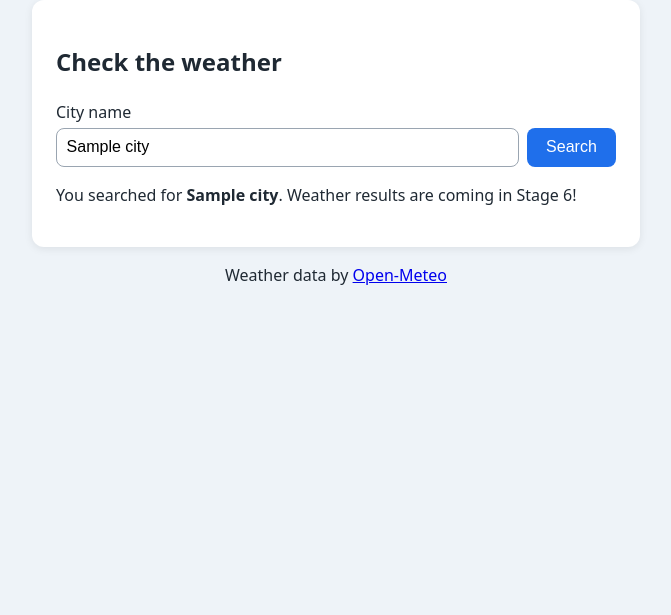
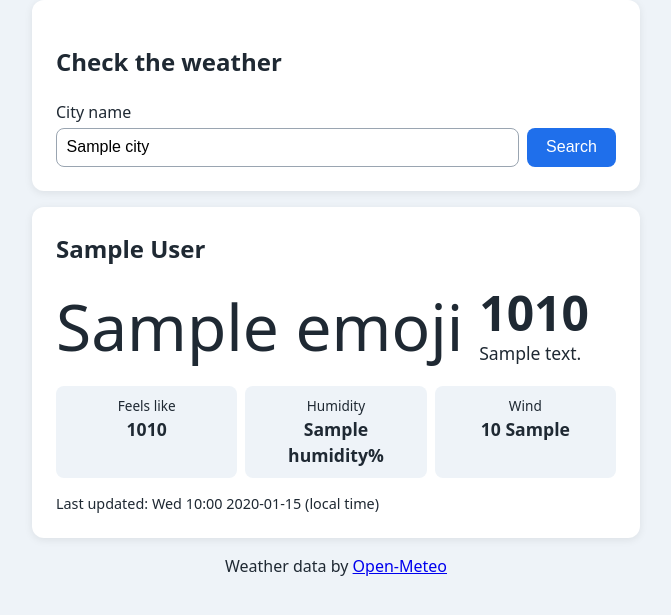
Before and after one commit to Bimsar/weather-app, a Flask app: template app/templates/index.html in a window 1280 px wide. Shown: the part 62-677 px from the top of the page, without its empty margins (304-975 px from the left). Run offline with Flask 3, Linux system fonts and the light colour scheme; the template is opened without the code that fills it: most values are stand-ins (such as "Sample title", 1, 10 or a date in 2020).

Commit message:
feat: show current weather on search with friendly error handling
Co-Authored-By: Claude Opus 5.5 <noreply@anthropic.com>
Claude-Session: https://claude.ai/code/session_01EAmvhS3okt4fNRSA53nZJd

```diff
--- a/app/static/css/style.css
+++ b/app/static/css/style.css
@@ -41,3 +41,33 @@ body {
 }
 
 .error { background: var(--error-bg); color: var(--error-text); padding: 0.75rem; border-radius: 8px; }
+
+/* --- Weather card (Stage 6) --- */
+.card + .card { margin-top: 1rem; }
+
+.weather-card h2 { margin-top: 0; }
+
+.weather-main { display: flex; align-items: center; gap: 1rem; }
+.weather-emoji { font-size: 4rem; line-height: 1; }
+.temperature { font-size: 3rem; font-weight: bold; margin: 0; line-height: 1.1; }
+.condition { margin: 0; font-size: 1.1rem; }
+
+.weather-details {
+    display: grid;
+    grid-template-columns: repeat(3, 1fr);
+    gap: 0.5rem;
+    margin: 1.25rem 0 0;
+}
+.weather-details div { background: var(--bg); border-radius: 8px; padding: 0.6rem; text-align: center; }
+.weather-details dt { font-size: 0.85rem; }
+.weather-details dd { margin: 0; font-weight: bold; font-size: 1.1rem; }
+
+.updated { font-size: 0.9rem; margin-bottom: 0; }
+
+/* --- Error page --- */
+.error-page { text-align: center; }
+.error-emoji { font-size: 3rem; margin: 0; }
+.button {
+    display: inline-block; padding: 0.6rem 1.2rem; border-radius: 8px;
+    background: var(--primary); color: #fff; text-decoration: none;
+}
--- a/app/templates/index.html
+++ b/app/templates/index.html
@@ -1,4 +1,6 @@
 {% extends "base.html" %}
+
+{% block title %}{% if report %}Weather in {{ report.location.name }} · {% endif %}Weather App{% endblock %}
 
 {% block content %}
 <section class="card">
@@ -18,9 +20,48 @@
         {# role="alert" makes screen readers read the error out loud straight away. #}
         <p class="error" role="alert">{{ error }}</p>
     {% endif %}
+</section>
 
-    {% if city %}
-        <p class="info">You searched for <strong>{{ city }}</strong>. Weather results are coming in Stage 6!</p>
-    {% endif %}
-</section>
+{% if report %}
+    {% set now = report.current %}
+    {% set unit = report.temperature_unit %}
+    <section class="card weather-card" aria-labelledby="weather-heading">
+        <h2 id="weather-heading">{{ report.location.display_name }}</h2>
+
+        <div class="weather-main">
+            {# Emojis need role="img" + aria-label, or screen readers read odd names. #}
+            <span class="weather-emoji" role="img" aria-label="{{ now.condition.description }}">
+                {{- now.condition.emoji -}}
+            </span>
+            <div>
+                {# round|int turns 11.8 into 12 (no decimals on the big number) #}
+                <p class="temperature">{{ now.temperature|round|int }}{{ unit }}</p>
+                <p class="condition">{{ now.condition.description }}</p>
+            </div>
+        </div>
+
+        <dl class="weather-details">
+            <div>
+                <dt>Feels like</dt>
+                <dd>{{ now.feels_like|round|int }}{{ unit }}</dd>
+            </div>
+            <div>
+                <dt>Humidity</dt>
+                <dd>{{ now.humidity }}%</dd>
+            </div>
+            <div>
+                <dt>Wind</dt>
+                <dd>{{ now.wind_speed|round|int }} {{ report.wind_unit }}</dd>
+            </div>
+        </dl>
+
+        <p class="updated">
+            Last updated:
+            <time datetime="{{ now.time.isoformat() }}">
+                {{ now.time.strftime('%a %H:%M') }} {{ report.timezone_abbreviation }}
+            </time>
+            (local time)
+        </p>
+    </section>
+{% endif %}
 {% endblock %}
```
Also changed, not shown: app/routes.py (+45 -5 lines), app/templates/error.html (added, +12 -0 lines).
